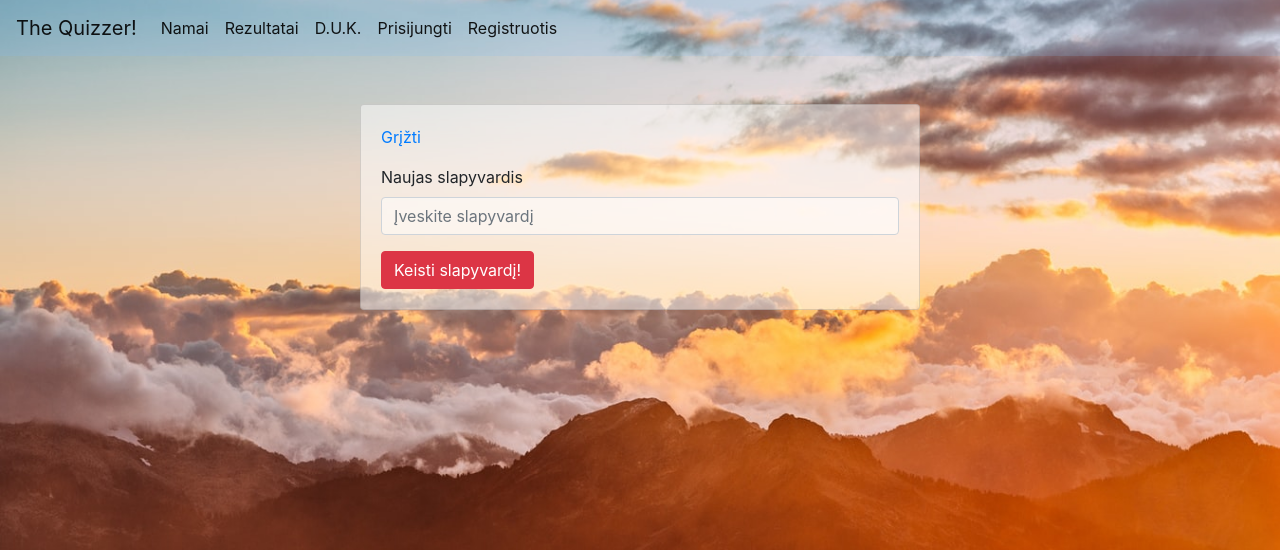
After one commit to Tortonas/The-Quizzer, a Symfony app: template templates/profile/change/changeName.html.twig in a window 1280 px wide. The commit adds this page. Shown: the top 550 px of the page. Run offline with Twig, Linux system fonts and the light colour scheme; the template is opened without the code that fills it, so the values that code supplies are empty; some libraries are stand-ins or nearby versions.

Commit message:
You have ability to change your nickname now

```diff
--- /dev/null
+++ b/templates/profile/change/changeName.html.twig
@@ -0,0 +1,29 @@
+{% extends 'base.html.twig' %}
+
+{% block title %}Slaptažodžio keitimo forma - Quizzer{% endblock %}
+{% block description %}Forma kurioje vartotojas gali pasikeisti slaptažodį mūsų sistemoje.{% endblock %}
+
+{% block body %}
+    <div class="mt-5 card card-size transparent mx-auto">
+        <div class="card-body">
+            <a href="javascript:history.go(-1)">Grįžti</a>
+            <form class="mt-3" method="POST">
+                {% for message in app.flashes('danger') %}
+                    <div class="alert alert-danger">
+                        {{ message }}
+                    </div>
+                {% endfor %}
+                {% for message in app.flashes('success') %}
+                    <div class="alert alert-success">
+                        {{ message }}
+                    </div>
+                {% endfor %}
+                <div class="form-group">
+                    <label for="newName">Naujas slapyvardis</label>
+                    <input name="newName" type="text" class="form-control transparent" id="newName" placeholder="Įveskite slapyvardį">
+                </div>
+                <button type="submit" class="btn btn-danger">Keisti slapyvardį!</button>
+            </form>
+        </div>
+    </div>
+{% endblock %}
--- a/templates/profile/index.html.twig
+++ b/templates/profile/index.html.twig
@@ -30,6 +30,7 @@
         <div class="card-body">
             <a href="{{ path('app_profile_edit') }}?v=p" class="card-link">Pasikeisti slaptažodį</a>
             <a href="{{ path('app_profile_edit') }}?v=e" class="card-link">Pasikeisti el. paštą</a>
+            <a href="{{ path('app_profile_edit') }}?v=n" class="card-link">Pasikeisti slapyvardį</a>
         </div>
     </div>
 {% endblock %}
```
Also changed, not shown: src/Controller/ProfileController.php (+28 -0 lines).
